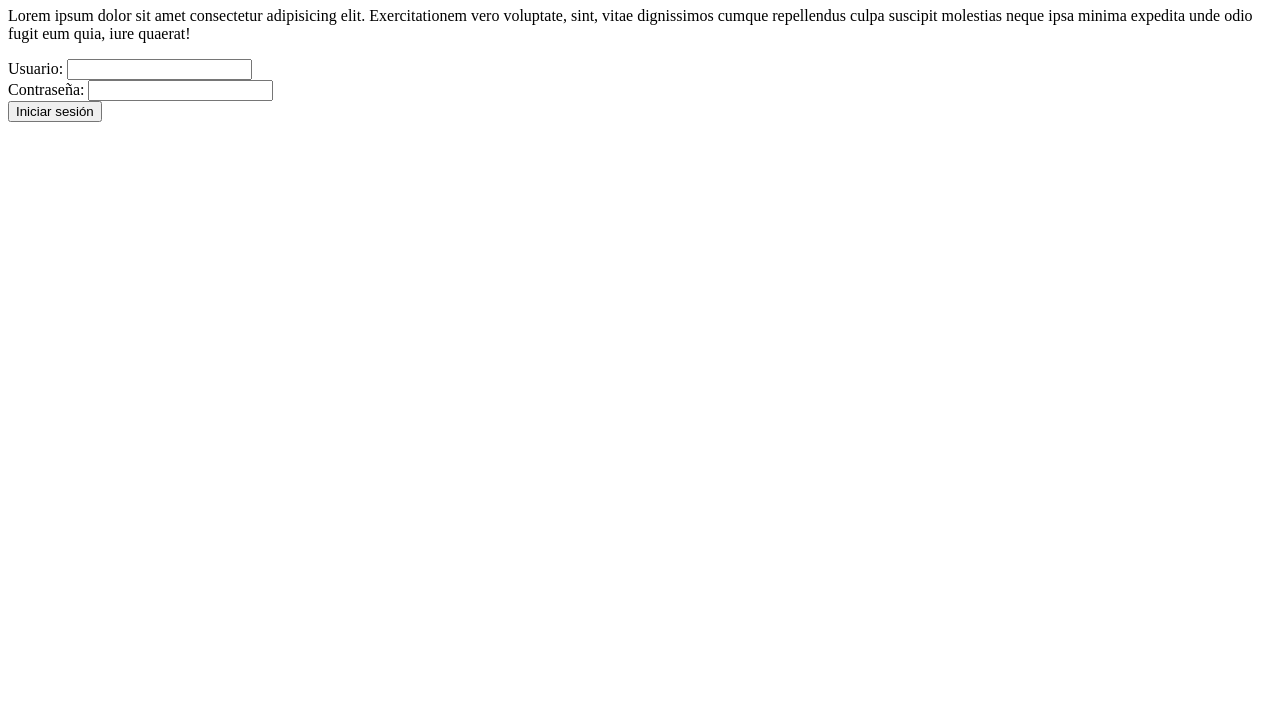
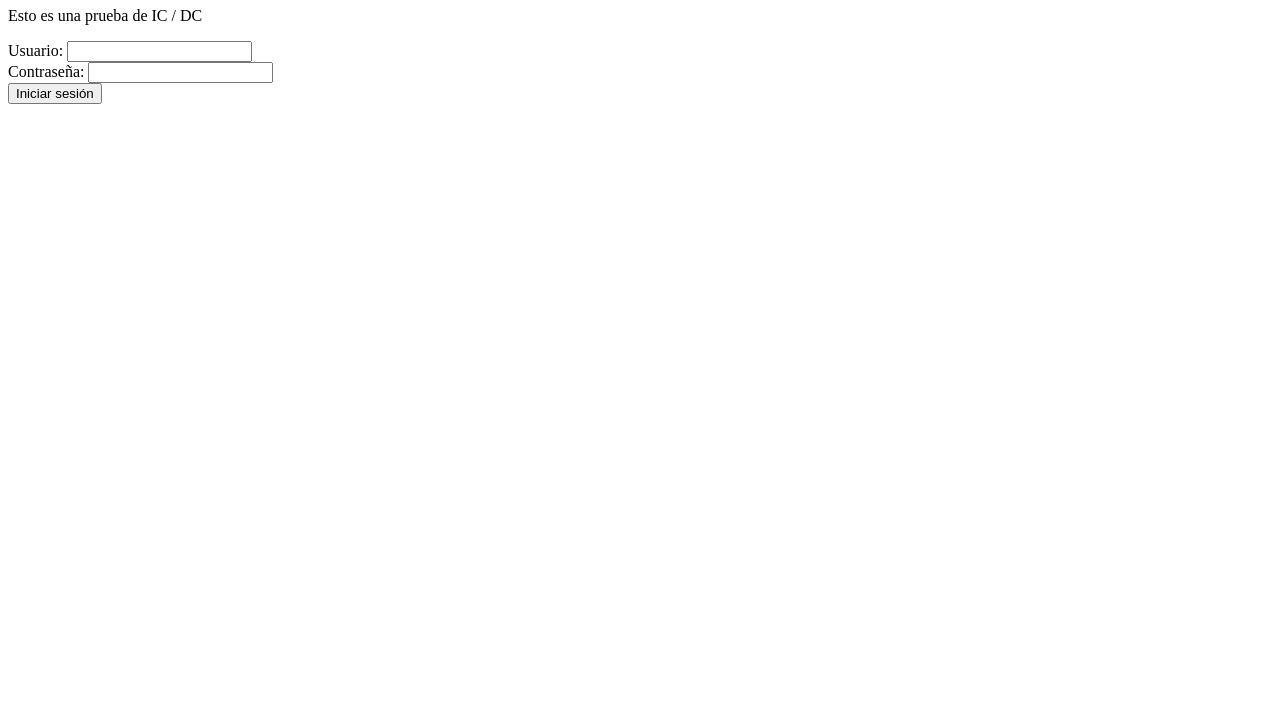
Before and after one commit to DevpAlex/ic, a plain HTML site: page index.html in a window 1280 px wide. Shown: the part 73-800 px from the top of the page. Drawn offline with Linux system fonts and the light colour scheme.

Commit message:
ajuste de parrafo

```diff
--- a/index.html
+++ b/index.html
@@ -9,7 +9,7 @@
 <body>
     <h1>Ejemplo de Integración Continua</h1>
 
-    <p>Lorem ipsum dolor sit amet consectetur adipisicing elit. Exercitationem vero voluptate, sint, vitae dignissimos cumque repellendus culpa suscipit molestias neque ipsa minima expedita unde odio fugit eum quia, iure quaerat!</p>
+    <p>Esto es una prueba de IC / DC </p>
 
     <form action="/procesar_formulario" method="post">
         <label for="usuario">Usuario:</label>
```
